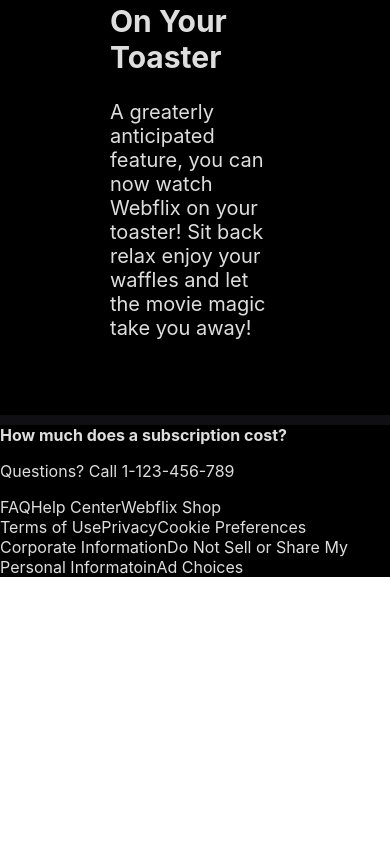
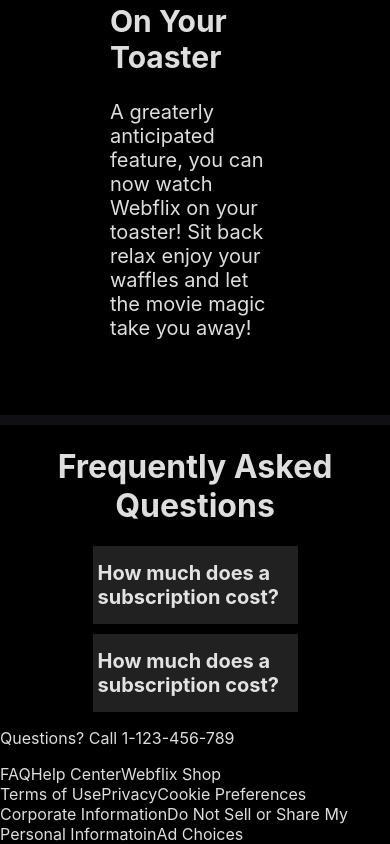
Before and after one commit to Jovans55/Webflix, a React (Vite) app: page / in a window 390 px wide. Shown: the part 1319-2163 px from the top of the page. Before the commit the page ends 1896 px from the top, so only its background shows below. Built offline with nearby package versions, Linux system fonts and the light colour scheme.

Commit message:
Took forver but got the styling fixed for the FAQ part looks okay might change it for phone version, now just to add questions

```diff
--- a/src/Faq/FaqItem.jsx
+++ b/src/Faq/FaqItem.jsx
@@ -8,11 +8,39 @@
   };
 
   return (
-    <div>
-      <div style={{ cursor: 'pointer' }} onClick={toggleOpen}>
-        <strong>{question}</strong>
+    <div style={{
+      display: "flex", justifyContent: "center",
+      alignItems: "center", flexDirection: "column",
+      margin: "10px 0px"
+    }}>
+      <div style={{ cursor: 'pointer', display: "flex", justifyContent: "center",
+        alignItems: "center", flexDirection: "column", width: "50%"}} onClick={toggleOpen}>
+        {isOpen ? (
+          <>
+            <strong style={{
+              fontSize: "20px",
+              backgroundColor: "#212121",
+              padding: "15px 5px",
+              width: "100%",
+            }}>{question}</strong>
+            <div style={{
+              backgroundColor: "#3D3D3D",
+              width: "100%",
+              padding: "15px 5px",
+              wordWrap: "break-word",
+            }}>
+              {answer}
+            </div>
+          </>
+        ) : (
+          <strong style={{
+            fontSize: "20px",
+            backgroundColor: "#212121",
+            padding: "15px 5px",
+            width: "100%",
+          }}>{question}</strong>
+        )}
       </div>
-      {isOpen && <div>{answer}</div>}
     </div>
   );
 };
--- a/src/Faq/FaqPage.jsx
+++ b/src/Faq/FaqPage.jsx
@@ -3,6 +3,11 @@
 const FaqPage = () => {
     return (
       <div>
+        <h1 style={{textAlign: "center"}}>Frequently Asked Questions</h1>
+        <FaqItem
+          question="How much does a subscription cost?"
+          answer="The cost of a subscription varies depending on the plan you choose. Please visit our pricing page for more details."
+        />
         <FaqItem
           question="How much does a subscription cost?"
           answer="The cost of a subscription varies depending on the plan you choose. Please visit our pricing page for more details."
```
